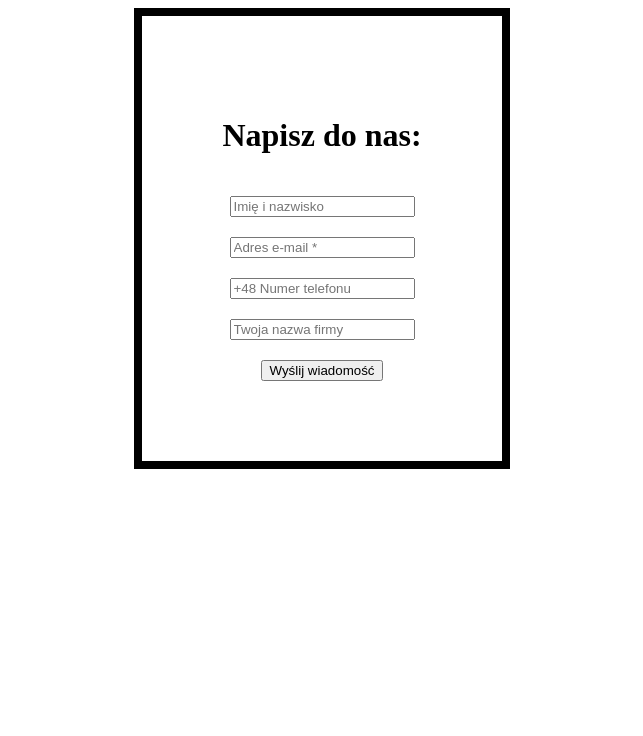
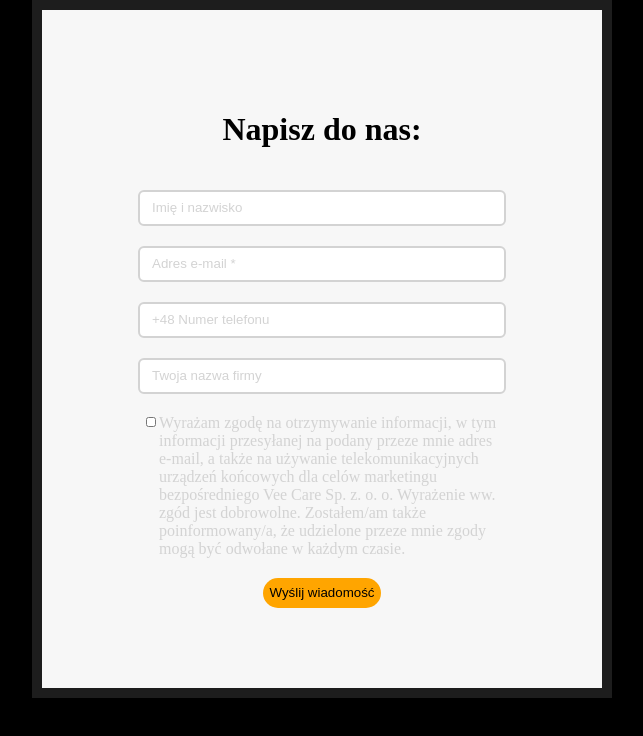
Before and after one commit to trohda/my-app, a React (Create React App) app: page / in a window 1280 px wide. Shown: the top 736 px of the page, without its empty margins (318-961 px from the left). Built offline with nearby package versions, Linux system fonts and the light colour scheme.

Commit message:
Add some styles

```diff
--- a/public/index.html
+++ b/public/index.html
@@ -3,6 +3,13 @@
   <head>
     <meta charset="utf-8" />
     <meta name="viewport" content="width=device-width, initial-scale=1" />
+    <style>
+      body {
+        background-color: black;
+        margin: 0;
+        padding: 0;
+      }
+    </style>
 
     <title>Form</title>
   </head>
--- a/src/Styles/FormComponent/FormComponentStyles.css
+++ b/src/Styles/FormComponent/FormComponentStyles.css
@@ -5,11 +5,46 @@
 }
 
 .myForm {
-  border: 8px solid black;
+  border: 10px solid rgb(29, 29, 29);
+  background-color: rgb(247, 247, 247);
   padding: 80px;
   gap: 20px;
   display: flex;
   flex-direction: column;
   justify-content: center;
   align-items: center;
+  max-width: 400px;
 }
+.myForm input {
+  width: 90%;
+  height: 30px;
+  border-radius: 6px;
+  border: 2px solid lightgray;
+}
+
+.myForm input::placeholder {
+  color: lightgray;
+  padding-left: 10px;
+}
+
+.myForm button {
+  background-color: orange;
+  border-radius: 20px;
+  height: 30px;
+  color: black;
+  border: none;
+}
+
+.formConsent {
+  width: 90%;
+  margin: 0;
+  padding: 0;
+  display: flex;
+  flex-direction: row;
+  color: lightgray;
+}
+
+.formConsent input {
+  width: 10px;
+  height: 10px;
+}
--- a/src/components/FormComponent/FormComponent.tsx
+++ b/src/components/FormComponent/FormComponent.tsx
@@ -9,6 +9,15 @@ const FormComponent: FC = () => {
         <input type="email" placeholder="Adres e-mail *" />
         <input type="text" placeholder="+48 Numer telefonu" />
         <input type="text" placeholder="Twoja nazwa firmy" />
+        <div className="formConsent">
+          <input type="checkbox" name="a" />
+          Wyrażam zgodę na otrzymywanie informacji, w tym informacji przesyłanej
+          na podany przeze mnie adres e-mail, a także na używanie
+          telekomunikacyjnych urządzeń końcowych dla celów marketingu
+          bezpośredniego Vee Care Sp. z. o. o. Wyrażenie ww. zgód jest
+          dobrowolne. Zostałem/am także poinformowany/a, że udzielone przeze
+          mnie zgody mogą być odwołane w każdym czasie.
+        </div>
         <button type="submit">Wyślij wiadomość</button>
       </form>
     </div>
```
